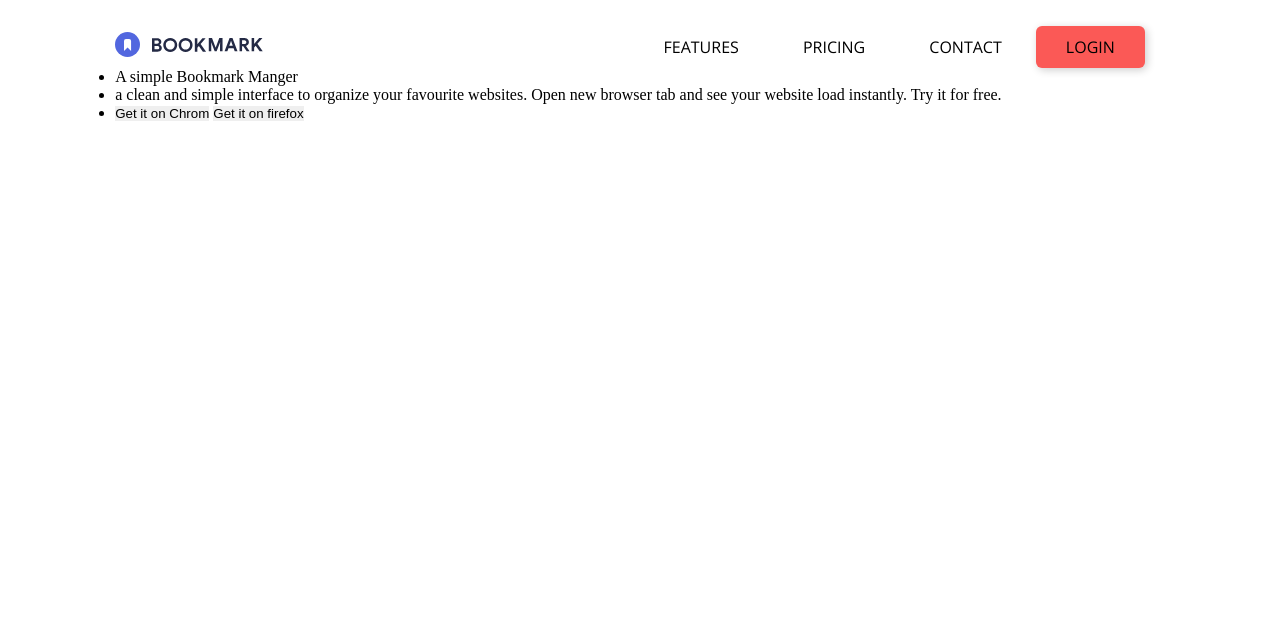
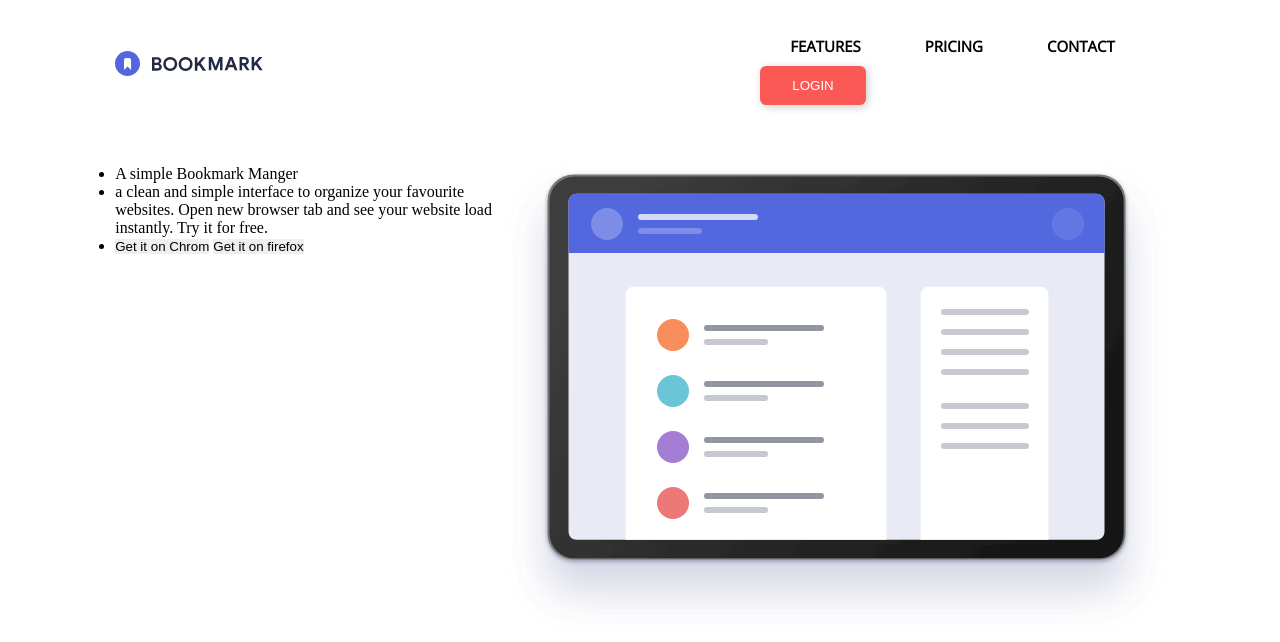
Before and after one commit to adarsh022/Bookmark-Manager, a plain HTML site: page index.html in a window 1280 px wide. Drawn offline with nearby package versions, Linux system fonts and the light colour scheme.

Commit message:
header comp

```diff
--- a/index.html
+++ b/index.html
@@ -14,11 +14,11 @@
     </div>
     <nav id="nav_links">
       <ul>
-        <li>features</li>
-        <li>pricing</li>
-        <li>contact</li>
-        <li>Login</li>
+        <li><a href="#">features</a></li>
+        <li><a href="#">pricing</a></li>
+        <li><a href="#">contact</a></li>
       </ul>
+      <button>Login</button>
     </nav>
   </header>
   <main>
@@ -33,7 +33,9 @@
           </li>
         </ul>
       </div>
-      <div></div>
+      <div>
+        <img src="images/illustration-hero.svg" alt="illustration-hero">
+      </div>
     </div>
   </main>
 </body>
--- a/styling.css
+++ b/styling.css
@@ -25,21 +25,8 @@ header{
   list-style: none;
   padding: 0 20px;
   font-family: 'Open Sans', sans-serif;
-}
-
-
-#nav_links li:nth-child(4){
-  cursor: pointer;
-  border-radius: 6px;
-  box-shadow: 2px 2px 8px 0 rgba(0, 0, 0, 0.2);
-  background-color: #fb5956;
-  transition: all 0.3s ease 0s;
-}
-
-#nav_links li:nth-child(4):hover{
-  background-color: #ffffff;
-  border: 2px solid #fb5956;
-  box-shadow: 2px 2px 8px 0 rgba(0, 0, 0, 0.308);
+  font-size: 15px;
+  font-weight: bold;
 }
 
 #nav_links li{
@@ -51,9 +38,44 @@ header{
   width: auto;
   width: 100%;
 }
+
 #nav_links ul li{
   display: float;
   justify-content: space-evenly;
   text-transform: uppercase;
   align-items: center;
+  color: black;
 }
+
+#nav_links ul li a{
+  text-decoration: none;
+  color: black;
+  transition: all 0.3s ease 0s;
+}
+
+#nav_links ul li a:hover{
+  color: #fb5956;
+}
+
+#nav_links button{
+  text-transform: uppercase;
+  padding: 10px 30px;
+  cursor: pointer;
+  border-radius: 6px;
+  color: #ffffff;
+  border: 2px solid #fb5956;
+  box-shadow: 2px 2px 8px 0 rgba(0, 0, 0, 0.2);
+  background-color: #fb5956;
+  transition: all 0.3s ease 0s;
+}
+
+#nav_links button:hover{
+  background-color: #ffffff;
+  color: #fb5956;
+  box-shadow: 2px 2px 8px 0 rgba(0, 0, 0, 0.308);
+}
+
+#intro{
+  display:flex;
+  padding: 60px 0;
+}
```
